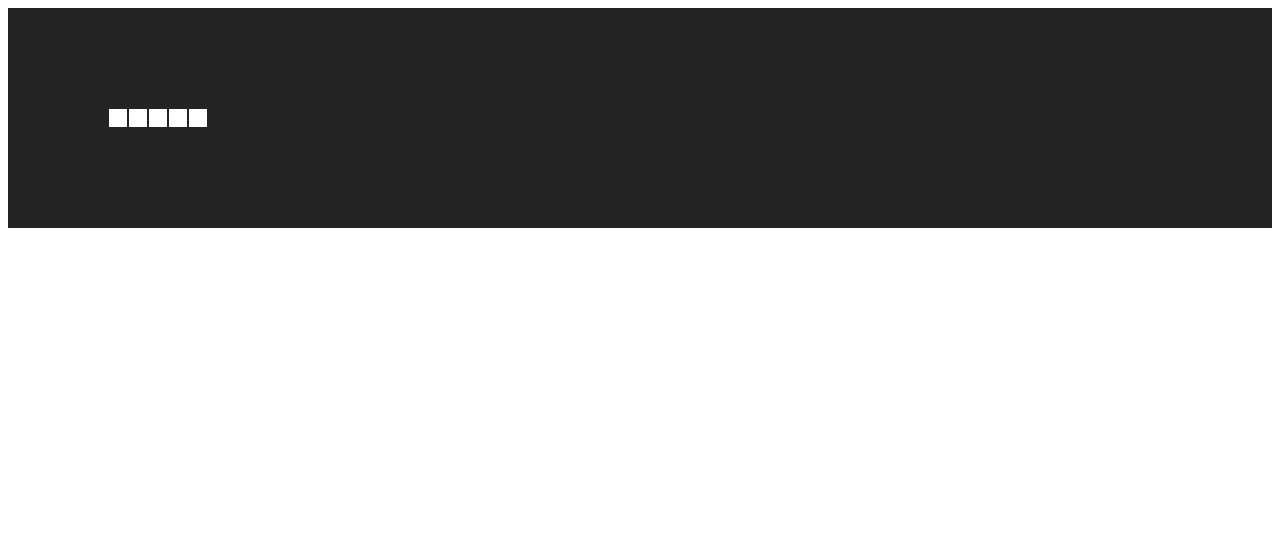
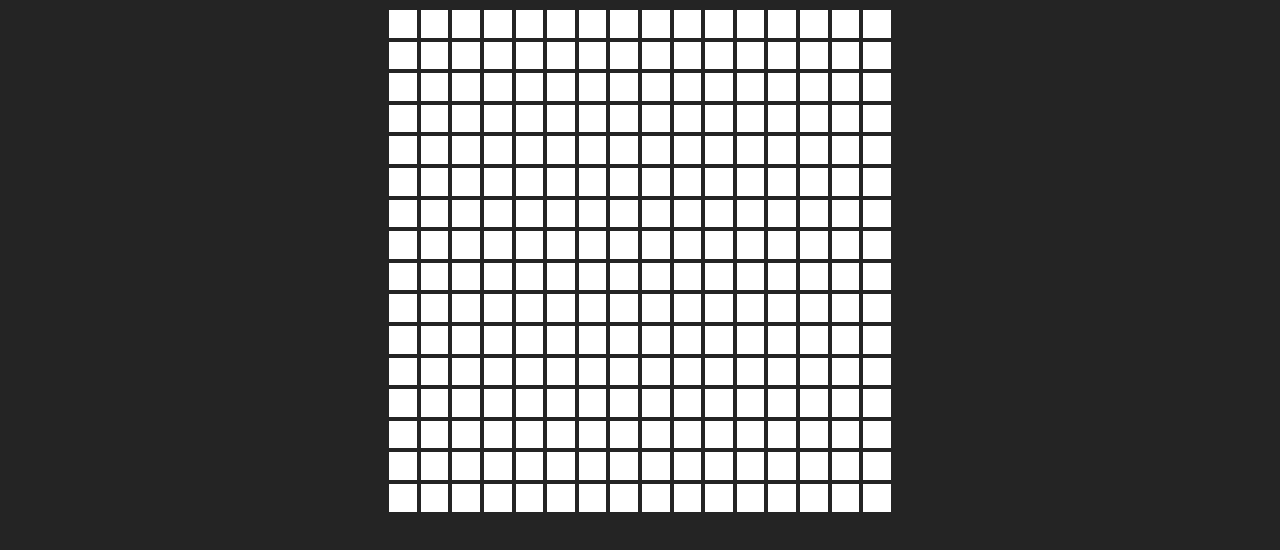
Before and after one commit to erik9691/Etch-a-Sketch-Project, a plain HTML site: page index.html in a window 1280 px wide. Drawn offline with Linux system fonts and the light colour scheme.

Commit message:
Set up 16x16 grid

```diff
--- a/index.html
+++ b/index.html
@@ -9,11 +9,6 @@
 </head>
 <body>
     <div class="container">
-        <div class="box"></div>
-        <div class="box"></div>
-        <div class="box"></div>
-        <div class="box"></div>
-        <div class="box"></div>
     </div>
 </body>
 </html>
--- a/index.js
+++ b/index.js
@@ -0,0 +1,13 @@
+const container = document.querySelector(".container");
+
+createBoxes();
+
+function createBoxes()
+{
+    for (let i = 0; i < (16*16); i++)
+    {
+        const box = document.createElement("div");
+        box.classList.add("box");
+        container.appendChild(box);
+    }
+}
--- a/style.css
+++ b/style.css
@@ -1,15 +1,22 @@
+body
+{
+    background-color: rgb(36, 36, 36);
+}
 .container
 {
     display: flex;
     flex-wrap: wrap;
     background-color: rgb(36, 36, 36);
-    padding: 100px;
+    width: 40%;
+    aspect-ratio: 1/1;
+    margin: auto;
 }
 .box
 {
     box-sizing: border-box;
-    width: 20px;
-    height: 20px;
+    width: 6.25%;
+    aspect-ratio: 1/1;
     background-color: white;
-    border: 1px solid rgb(36, 36, 36)
+    flex-grow: 1;
+    border: 2px solid rgb(36, 36, 36);
 }
```
